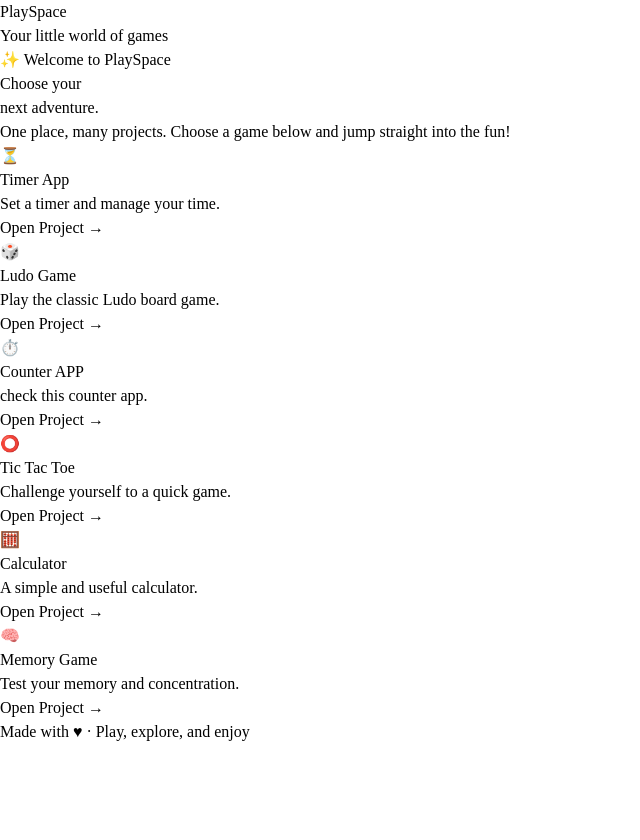
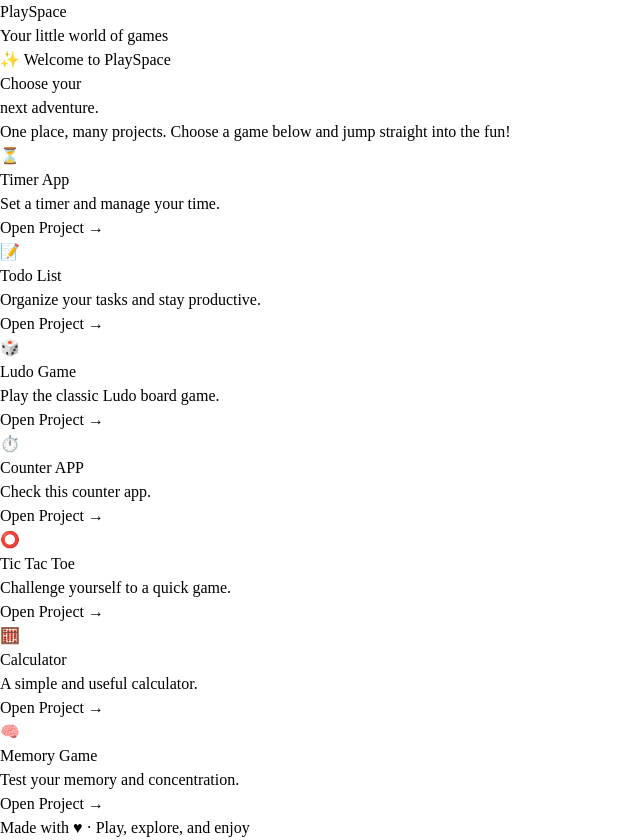
Before and after one commit to Sanjanaydv5/Project-Showroom, a React (Vite) app in the folder project/: page / in a window 1280 px wide. Shown: the whole page, without its empty margins (0-640 px from the left). Before the commit the page ends 800 px from the top, so only its background shows below. Built offline with nearby package versions, Linux system fonts and the light colour scheme.

Commit message:
todolist added in main page

```diff
--- a/project/src/App.jsx
+++ b/project/src/App.jsx
@@ -1,9 +1,12 @@
+
 import './App.css'
 import { Link, Route, Routes } from "react-router-dom";
+
 import Ludo from "./game/ludo.jsx";
 import Counter from "./game/counter.jsx";
 import Calculator from "./game/calculator.jsx";
 import Timer from "./game/timer.jsx";
+import TodoList from "./game/todolist.jsx";
 
 
 const projects = [
@@ -14,6 +17,12 @@ const projects = [
     path: "/game/timer",
   },
   {
+    name: "Todo List",
+    description: "Organize your tasks and stay productive.",
+    icon: "📝",
+    path: "/game/todolist",
+  },
+  {
     name: "Ludo Game",
     description: "Play the classic Ludo board game.",
     icon: "🎲",
@@ -21,7 +30,7 @@ const projects = [
   },
   {
     name: "Counter APP",
-    description: "check this counter app.",
+    description: "Check this counter app.",
     icon: "⏱️",
     path: "/game/counter",
   },
@@ -120,10 +129,12 @@ function App() {
       <Route path="/game/counter" element={<Counter />} />
       <Route path="/game/ludo" element={<Ludo />} />
       <Route path="/game/calculator" element={<Calculator />} />
+      <Route path="/game/timer" element={<Timer />} />
+      <Route path="/game/todolist" element={<TodoList />} />
+
       <Route path="*" element={<HomePage />} />
-      <Route path="/game/timer" element={<Timer />} />
     </Routes>
   );
 }
 
-export default App
+export default App;
```
Lines whose indentation alone changed are shown as unchanged.
